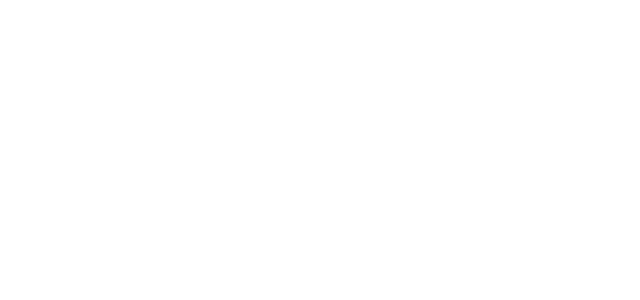
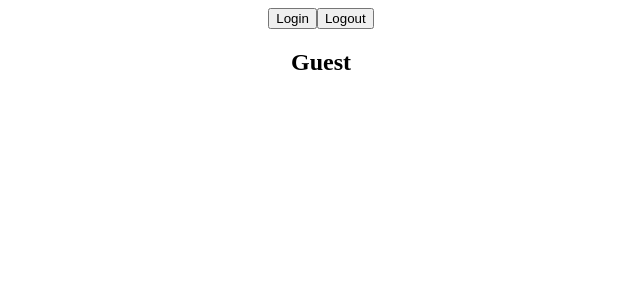
Before and after one commit to Chandraprakash-Darji/reactjs-learning, a React (Create React App) app in the folder typescript-app/: page / in a window 1280 px wide. Shown: the top 300 px of the page, without its empty margins (319-959 px from the left). Built offline with nearby package versions, Linux system fonts and the light colour scheme.

Commit message:
Use State Type

```diff
--- a/typescript-app/src/App.tsx
+++ b/typescript-app/src/App.tsx
@@ -1,7 +1,13 @@
 import "./App.css";
+import LoggedIn from "./components/UseState/LoggedIn";
+import User from "./components/UseState/User";
 
 function App() {
-  return <div className="App"></div>;
+  return (
+    <div className="App">
+     <User/>
+    </div>
+  );
 }
 
 export default App;
--- /dev/null
+++ b/typescript-app/src/components/UseState/LoggedIn.tsx
@@ -0,0 +1,22 @@
+import { useState } from "react";
+
+const LoggedIn = () => {
+  const [isLoggedIn, setIsLoggedIn] = useState(false);
+
+  const handleLogin = () => {
+    setIsLoggedIn(true);
+  };
+
+  const handleLogout = () => {
+    setIsLoggedIn(false);
+  };
+  return (
+    <div>
+      <button onClick={handleLogin}>Login</button>
+      <button onClick={handleLogout}>Logout</button>
+      <h2>User is logged {isLoggedIn ? "in" : "out  "}</h2>
+    </div>
+  );
+};
+
+export default LoggedIn;
--- /dev/null
+++ b/typescript-app/src/components/UseState/User.tsx
@@ -0,0 +1,38 @@
+import { useState } from "react";
+
+type Authuser = {
+  name: string;
+  email: string;
+};
+
+const User = () => {
+  const [user, setUser] = useState<Authuser | null>(null);
+  const handleLogin = () => {
+    setUser({
+      name: "MoonLight",
+      email: "moonlight@aa.com",
+    });
+  };
+  const handleLogout = () => {
+    setUser(null);
+  };
+
+  return (
+    <div>
+      <button onClick={handleLogin}>Login</button>
+      <button onClick={handleLogout}>Logout</button>
+      <h2>
+        {user ? (
+          <>
+            User Name is {user.name} <br />
+            User email is {user.email}
+          </>
+        ) : (
+          "Guest"
+        )}
+      </h2>
+    </div>
+  );
+};
+
+export default User;
```
